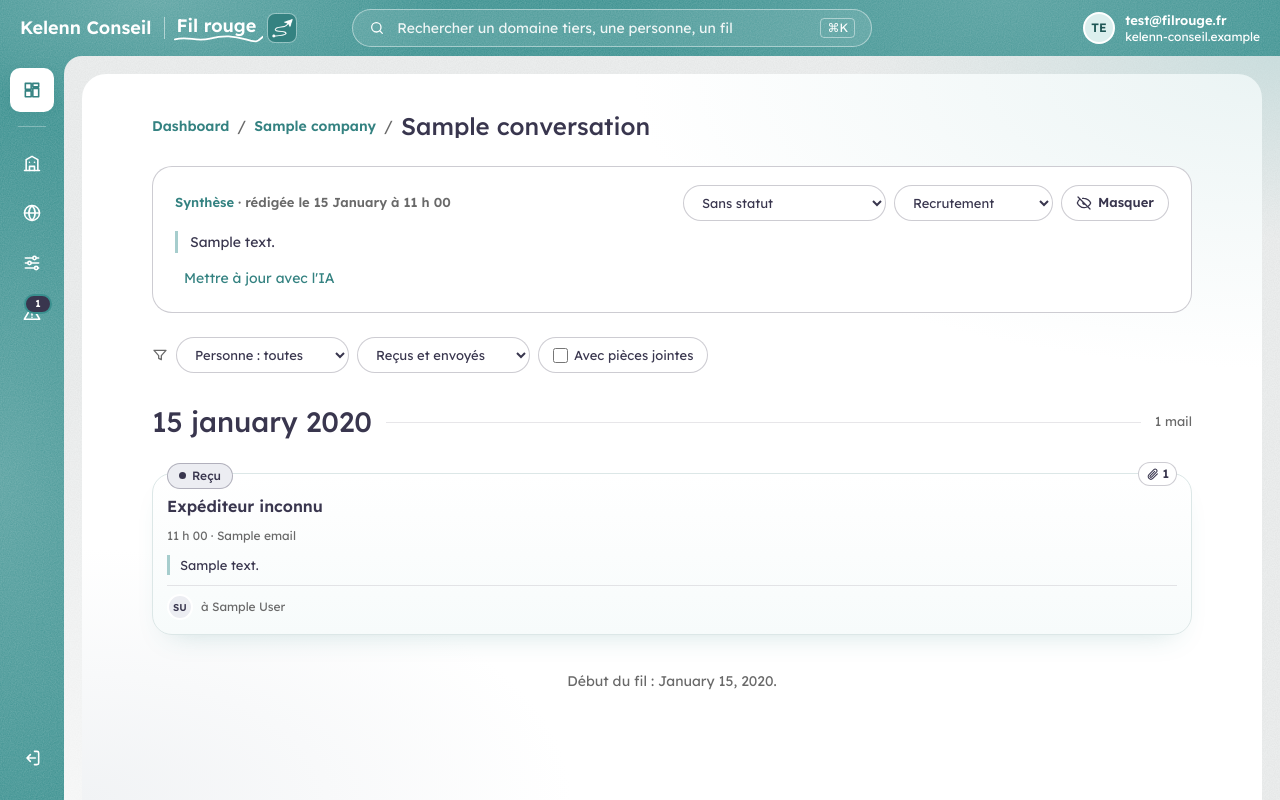
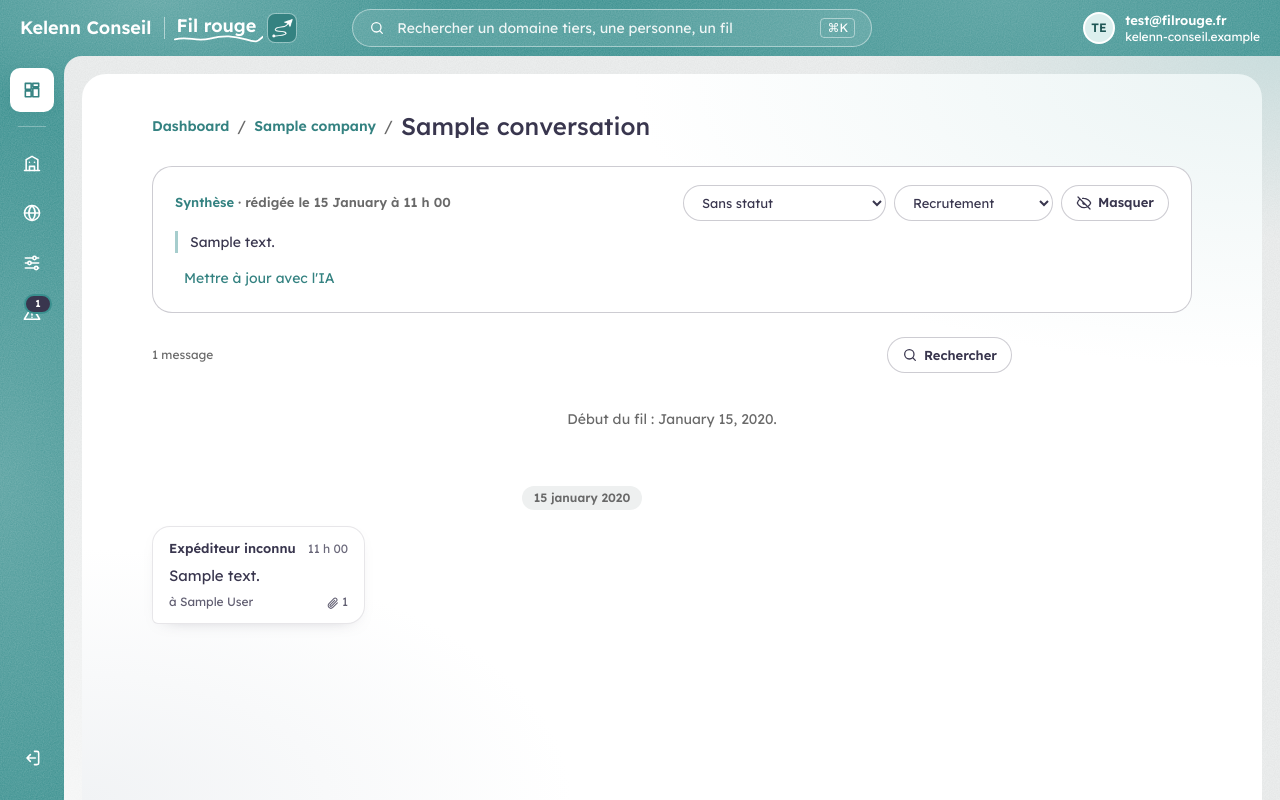
Before and after one commit to PaulineBoullet/fil_rouge, a Rails app: page /fils/1?mail=1 in a window 1280 px wide. Run offline with Rails 7, Linux system fonts and the light colour scheme; a user stored in the database is signed in; data comes from the database, SQL or seed files in the repository; tables that the repository leaves empty hold one stand-in row (values such as "Sample post"); style sheets or scripts are compiled from the project's sources; some libraries are stand-ins or nearby versions.

Commit message:
Fil en conversation avec recherche, cartes titre en haut et étiquettes en bas
Les filtres du fil laissent place à un bouton Rechercher (objet, synthèse,
texte du mail). Les mails s'affichent en conversation, du plus ancien au plus
récent : ceux de votre domaine à droite dans la couleur du thème, ceux des
domaines tiers à gauche en blanc.

Cartes de fils : titre en haut avec le nombre de messages sur une pastille,
nouveaux du jour et participants, priorité et catégorie en bas.

Co-Authored-By: Claude Opus 5.5 <noreply@anthropic.com>
Claude-Session: https://claude.ai/code/session_016fmVn6uXBPjMEbzjs2zN5L

```diff
--- a/app/assets/stylesheets/components/_feed.scss
+++ b/app/assets/stylesheets/components/_feed.scss
@@ -370,13 +390,125 @@
 .stat { display: inline-flex; align-items: baseline; gap: 4px; white-space: nowrap; }
 
 .stat__new {
-  margin-left: 4px;
   padding: 0 7px;
   border-radius: 999px;
   background: var(--theme-soft);
   color: var(--theme-dark);
   font-size: .75rem;
   font-weight: 600;
+}
+
+// Vue d'un fil : les mails en conversation
+.thread-toolbar { max-width: 860px; display: flex; align-items: center; justify-content: space-between; gap: 12px; }
+
+.thread-search {
+  position: relative;
+
+  > summary { list-style: none; &::-webkit-details-marker { display: none; } }
+
+  &__form {
+    position: absolute;
+    right: 0;
+    top: 44px;
+    z-index: 30;
+    display: flex;
+    gap: 8px;
+    width: 440px;
+    max-width: 90vw;
+    padding: 12px;
+    background: #fff;
+    border: 1px solid $line;
+    border-radius: 16px;
+    box-shadow: 0 18px 40px rgba($ink, .16);
+  }
+
+  &__result { margin: 0; font-size: .875rem; color: $ink-muted; }
+}
+
+.chat {
+  display: flex;
+  flex-direction: column;
+  gap: 18px;
+  max-width: 860px;
+
+  &__day { display: flex; flex-direction: column; gap: 12px; }
+
+  &__date {
+    display: flex;
+    justify-content: center;
+    margin: 8px 0 4px;
+
+    span {
+      padding: 3px 12px;
+      border-radius: 999px;
+      background: $band;
+      font-size: .75rem;
+      font-weight: 600;
+      color: $ink-muted;
+    }
+  }
+}
+
+.message {
+  display: flex;
+
+  &--theirs { justify-content: flex-start; }
+  &--mine { justify-content: flex-end; }
+
+  &__bubble {
+    display: flex;
+    flex-direction: column;
+    gap: 6px;
+    max-width: 78%;
+    padding: 12px 16px;
+    border-radius: 18px;
+    text-decoration: none;
+    box-shadow: 0 6px 18px -14px rgba($ink, .5);
+    transition: transform .15s ease, box-shadow .15s ease;
+
+    &:hover, &:focus-visible { transform: translateY(-1px); box-shadow: 0 10px 22px -14px rgba($ink, .55); text-decoration: none; }
+  }
+
+  // Mail d'un domaine tiers : bulle blanche, à gauche
+  &--theirs &__bubble {
+    background: #fff;
+    border: 1px solid $line;
+    border-bottom-left-radius: 6px;
+    color: $ink;
+
+    &:hover { color: $ink; }
+  }
+
+  // Mail de votre domaine : bulle dans la couleur du thème, à droite
+  &--mine &__bubble {
+    background: var(--theme-dark);
+    border: 1px solid var(--theme-dark);
+    border-bottom-right-radius: 6px;
+    color: #fff;
+
+    &:hover { color: #fff; }
+  }
+
+  &__head { display: flex; align-items: baseline; justify-content: space-between; gap: 12px; font-size: .8125rem; }
+  &__time { font-size: .75rem; opacity: .75; white-space: nowrap; }
+  &__text { font-size: .9375rem; line-height: 1.5; }
+
+  &__foot {
+    display: flex;
+    align-items: center;
+    justify-content: space-between;
+    gap: 12px;
+    font-size: .75rem;
+    opacity: .8;
+  }
+
+  &__to { overflow: hidden; text-overflow: ellipsis; white-space: nowrap; min-width: 0; }
+  &__attachments { display: inline-flex; align-items: center; gap: 3px; white-space: nowrap; }
+
+  @media (prefers-reduced-motion: reduce) {
+    &__bubble { transition: none; }
+    &__bubble:hover { transform: none; }
+  }
 }
 
 .mail-list { display: flex; flex-direction: column; gap: 30px; }
--- a/app/controllers/conversations_controller.rb
+++ b/app/controllers/conversations_controller.rb
@@ -1,12 +1,15 @@
-# Vue d'un fil : synthèse, statut et catégorie modifiables, mails jour par jour.
+# Vue d'un fil : synthèse, statut et catégorie modifiables, puis les mails sous forme de
+# conversation, avec une recherche.
 class ConversationsController < ApplicationController
   before_action :set_conversation
 
   def show
+    @query = params[:q].to_s.strip
     emails = @conversation.emails.includes(email_participants: %i[contact employee])
-    emails = filter_emails(emails)
-    @days = emails.to_a.sort_by { |e| [e.sent_at || Time.at(0), e.id] }.group_by(&:day).sort_by { |day, _| day || Date.new(0) }.reverse
-    @people = @conversation.participants.sort_by(&:name)
+    emails = search(emails, @query) if @query.present?
+    # Comme une conversation : du plus ancien au plus récent
+    @days = emails.to_a.sort_by { |e| [e.sent_at || Time.at(0), e.id] }.group_by(&:day).sort_by { |day, _| day || Date.new(0) }
+    @total_emails = @conversation.emails.count
     @emails_after_summary = if @conversation.summary_generated_at
                               @conversation.emails.where("sent_at > ?", @conversation.summary_generated_at).count
                             else
@@ -45,21 +48,9 @@ class ConversationsController < ApplicationController
     @conversation = Conversation.includes(:company, :status, :category).find(params[:id])
   end
 
-  def filter_emails(emails)
-    if params[:person].present?
-      kind, id = params[:person].split("-", 2)
-      column = kind == "employee" ? :employee_id : :contact_id
-      emails = emails.where(id: EmailParticipant.where(column => id).select(:email_id))
-    end
-    case params[:direction]
-    when "recus" then emails = emails.where.not(id: sent_email_ids)
-    when "envoyes" then emails = emails.where(id: sent_email_ids)
-    end
-    emails = emails.where("emails.attachments_count > 0") if params[:attachments] == "1"
-    emails
-  end
-
-  def sent_email_ids
-    EmailParticipant.role_from.where.not(employee_id: nil).select(:email_id)
+  # Recherche dans les mails du fil : objet, synthèse et texte du mail
+  def search(emails, query)
+    pattern = "%#{ActiveRecord::Base.sanitize_sql_like(query)}%"
+    emails.where("emails.subject ILIKE :q OR emails.summary ILIKE :q OR emails.content ILIKE :q", q: pattern)
   end
 end
--- a/app/views/conversations/_mail_card.html.erb
+++ /dev/null
@@ -1,25 +0,0 @@
-<%# locals: (email:) %>
-<% sender = email.sender %>
-<% sent = email.sent_by_organization? %>
-<%= link_to email_path(email), class: "fil-card fil-card--wide",
-            data: { turbo_frame: "mail_panel", turbo_action: "advance" },
-            aria: { label: "#{sent ? 'Envoyé' : 'Reçu'} de #{sender&.display_name}#{", #{l(email.sent_at, format: '%H h %M')}" if email.sent_at}" } do %>
-  <div class="fil-card__body">
-    <span class="sticker sticker--floating <%= sent ? "sticker--sent" : "sticker--received" %>">
-      <span class="sticker__dot" aria-hidden="true"></span><%= sent ? "Envoyé" : "Reçu" %>
-    </span>
-    <% if email.attachments_count.positive? %>
-      <%= count_bubble(safe_join([icon(:clip, size: 13), email.attachments_count]), label: pluralize_fr(email.attachments_count, "pièce jointe", "pièces jointes")) %>
-    <% end %>
-    <span class="fil-card__title"><%= sender&.display_name || "Expéditeur inconnu" %></span>
-    <span class="muted-small"><%= email.sent_at ? l(email.sent_at, format: "%H h %M") : "heure inconnue" %> · <%= email.subject %></span>
-    <p class="fil-card__text">
-      <%= email.summary.presence || tag.span("Synthèse à venir.", class: "muted") %>
-    </p>
-    <div class="fil-card__foot">
-      <% recipients = email.recipients %>
-      <%= avatar_row(recipients.filter_map(&:person)) %>
-      <span class="muted-small fil-card__ellipsis">à <%= recipients.map(&:display_name).join(", ") %></span>
-    </div>
-  </div>
-<% end %>
--- /dev/null
+++ b/app/views/conversations/_message.html.erb
@@ -0,0 +1,24 @@
+<%# Un mail du fil, en bulle de conversation : à droite dans la couleur du thème s'il vient
+    de votre domaine, à gauche en blanc s'il vient d'un domaine tiers. locals: (email:) %>
+<% sender = email.sender %>
+<% mine = email.sent_by_organization? %>
+<% recipients = email.recipients %>
+<div class="message <%= mine ? "message--mine" : "message--theirs" %>">
+  <%= link_to email_path(email), class: "message__bubble",
+              data: { turbo_frame: "mail_panel", turbo_action: "advance" },
+              aria: { label: "#{mine ? 'Envoyé' : 'Reçu'} de #{sender&.display_name}#{", #{l(email.sent_at, format: '%H h %M')}" if email.sent_at}, ouvrir le mail" } do %>
+    <span class="message__head">
+      <strong><%= sender&.display_name || "Expéditeur inconnu" %></strong>
+      <span class="message__time"><%= email.sent_at ? l(email.sent_at, format: "%H h %M") : "" %></span>
+    </span>
+    <span class="message__text">
+      <%= email.summary.presence || email.subject.presence || "(sans objet)" %>
+    </span>
+    <span class="message__foot">
+      <span class="message__to">à <%= recipients.map(&:display_name).join(", ") %></span>
+      <% if email.attachments_count.positive? %>
+        <span class="message__attachments"><%= icon(:clip, size: 13) %> <%= email.attachments_count %></span>
+      <% end %>
+    </span>
+  <% end %>
+</div>
--- a/app/views/conversations/show.html.erb
+++ b/app/views/conversations/show.html.erb
@@ -45,35 +45,41 @@
   </div>
 </section>
 
-<%= form_with url: conversation_path(@conversation), method: :get, class: "filters", role: "search",
-              aria: { label: "Filtres du fil" }, data: { controller: "autosubmit" } do %>
-  <span class="filters__icon" aria-hidden="true"><%= icon(:filter, size: 16) %></span>
-  <%= select_tag :person, options_for_select(@people.map { |p| [p.name, "#{p.model_name.singular}-#{p.id}"] }, params[:person]),
-                 include_blank: "Personne : toutes", class: "pill-select", aria: { label: "Personne" },
-                 data: { action: "change->autosubmit#submit" } %>
-  <%= select_tag :direction, options_for_select([["Reçus et envoyés", ""], ["Reçus", "recus"], ["Envoyés", "envoyes"]], params[:direction]),
-                 class: "pill-select", aria: { label: "Sens" }, data: { action: "change->autosubmit#submit" } %>
-  <label class="pill-toggle">
-    <%= check_box_tag :attachments, "1", params[:attachments] == "1", data: { action: "change->autosubmit#submit" } %> Avec pièces jointes
-  </label>
+<div class="thread-toolbar">
+  <span class="muted-small"><%= pluralize_fr(@total_emails, "message") %></span>
+  <details class="thread-search" <%= "open" if @query.present? %>>
+    <summary class="pill-button"><%= icon(:search, size: 16) %> Rechercher</summary>
+    <%= form_with url: conversation_path(@conversation), method: :get, class: "thread-search__form", role: "search" do %>
+      <%= search_field_tag :q, @query, placeholder: "Mot, nom, montant…", class: "pill-input pill-input--wide",
+                           aria: { label: "Rechercher dans les messages du fil" }, autofocus: @query.present? %>
+      <%= submit_tag "Rechercher", name: nil, class: "btn btn-primary btn-sm" %>
+    <% end %>
+  </details>
+</div>
+
+<% if @query.present? %>
+  <p class="thread-search__result">
+    <%= pluralize_fr(@days.sum { |_, emails| emails.size }, "message correspond", "messages correspondent") %> à « <%= @query %> ».
+    <%= link_to "Afficher tout le fil", conversation_path(@conversation) %>
+  </p>
 <% end %>
 
-<% if @days.empty? %>
-  <div class="empty-state"><p>Aucun mail ne correspond à ces filtres.</p></div>
+<% if @days.empty? && @query.blank? %>
+  <div class="empty-state"><p>Aucun message dans ce fil.</p></div>
 <% end %>
 
-<% @days.each do |date, emails| %>
-  <section class="day" aria-label="<%= day_label(date) %>">
-    <%= render "shared/day_separator", date: date, count: pluralize_fr(emails.size, "mail") %>
-    <div class="mail-list">
-      <%= render partial: "conversations/mail_card", collection: emails, as: :email %>
-    </div>
-  </section>
-<% end %>
-
-<% if @days.any? %>
+<% if @days.any? && @query.blank? %>
   <p class="feed-end">Début du fil<%= " : #{l(@conversation.first_email_at.to_date, format: :long)}" if @conversation.first_email_at %>.</p>
 <% end %>
 
+<div class="chat">
+  <% @days.each do |date, emails| %>
+    <section class="chat__day" aria-label="<%= day_label(date) %>">
+      <div class="chat__date"><span><%= day_label(date) %><%= " · #{day_detail(date)}" if day_detail(date) %></span></div>
+      <%= render partial: "conversations/message", collection: emails, as: :email %>
+    </section>
+  <% end %>
+</div>
+
 <%# Panneau de lecture d'un mail %>
 <%= turbo_frame_tag "mail_panel", src: (email_path(@open_email) if @open_email) %>
```
Also changed, not shown: other parts of app/assets/stylesheets/components/_feed.scss (+24 -4 lines), app/views/conversations/_card.html.erb (+15 -10 lines), test/integration/v2_pages_test.rb (+7 -0 lines).
